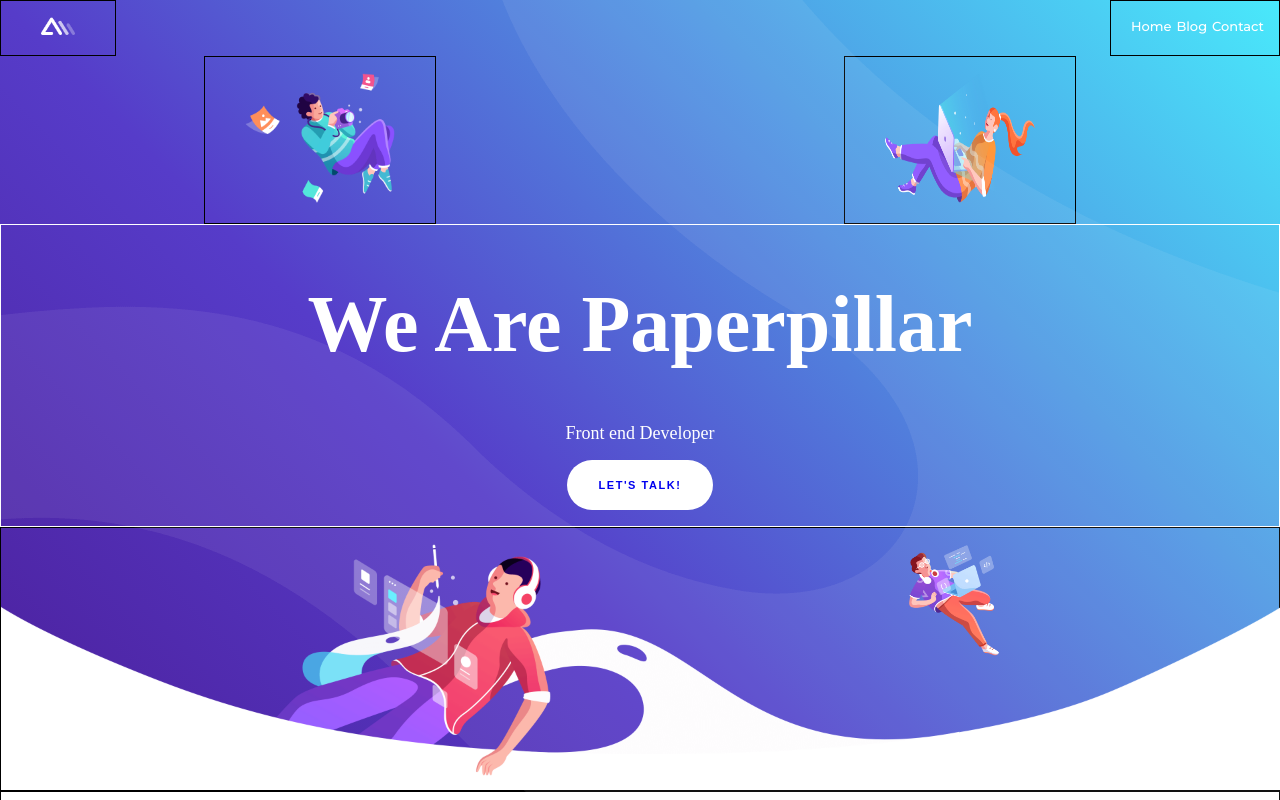
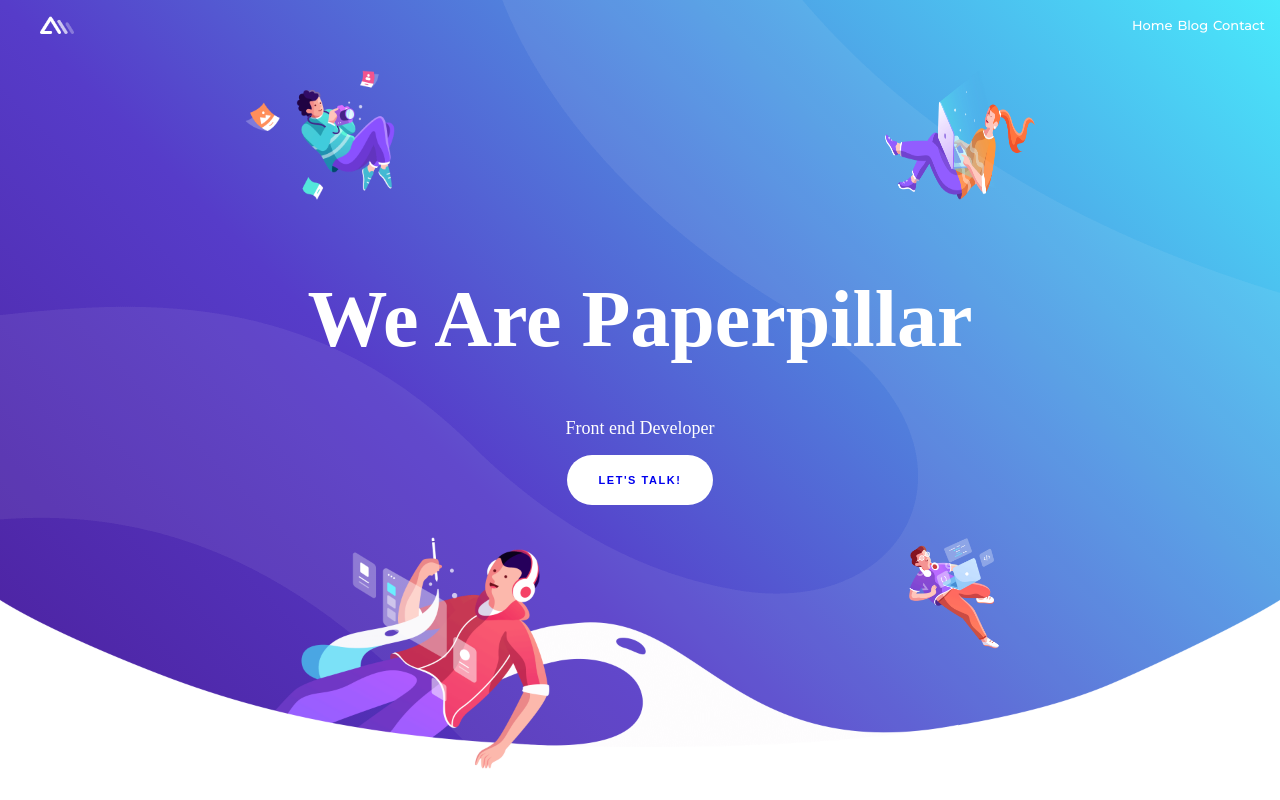
Before and after one commit to jael-VRR/newPortafolio, a React (Create React App) app: page / in a window 1280 px wide. Shown: the top 800 px of the page. Built offline with nearby package versions, Linux system fonts and the light colour scheme.

Commit message:
home style

```diff
--- a/src/styles/home.css
+++ b/src/styles/home.css
@@ -1,6 +1,4 @@
-.col {
-  border: solid 1px;
-}
+
 .app {
   position: relative;
   min-height: 100vh;
```
